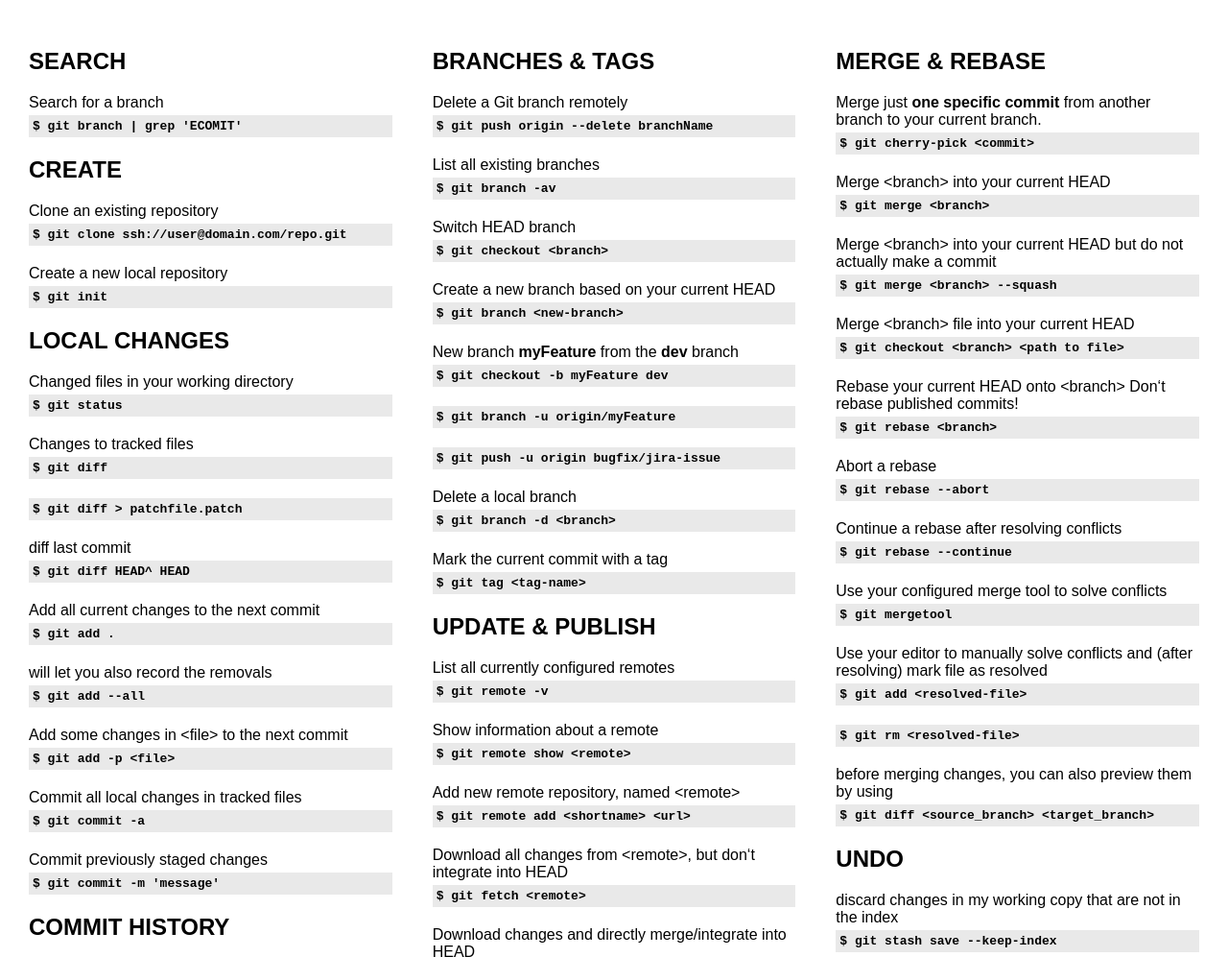
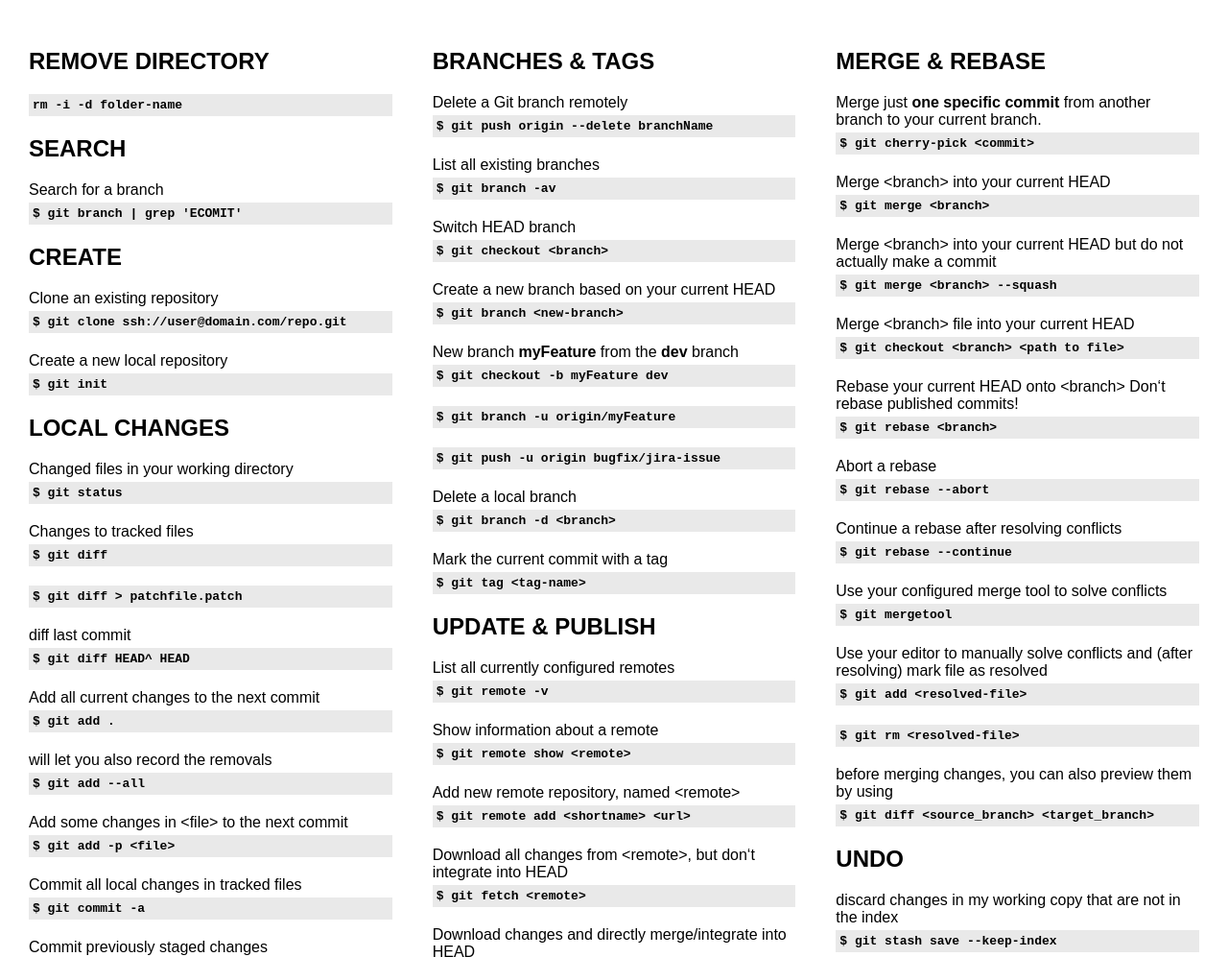
Before and after one commit to fret2buzz/fret2buzz.github.io, a plain HTML site: page index.html in a window 1280 px wide. Shown: the top 997 px of the page at 96% size. Drawn offline with Linux system fonts and the light colour scheme.

Commit message:
remove folder

```diff
--- a/index.html
+++ b/index.html
@@ -15,6 +15,9 @@
     padding: 4px;
     margin: 4px 0 20px;
   }
+  h2 {
+    text-transform: uppercase;
+  }
   .table {
     width: 100%;
   }
@@ -29,6 +32,8 @@
   <table class="table">
     <tr>
       <td>
+        <h2>Remove directory</h2>
+        <code>rm -i -d folder-name</code>
         <h2>SEARCH</h2>
         Search for a branch
         <code>$ git branch | grep 'ECOMIT'</code>
```
